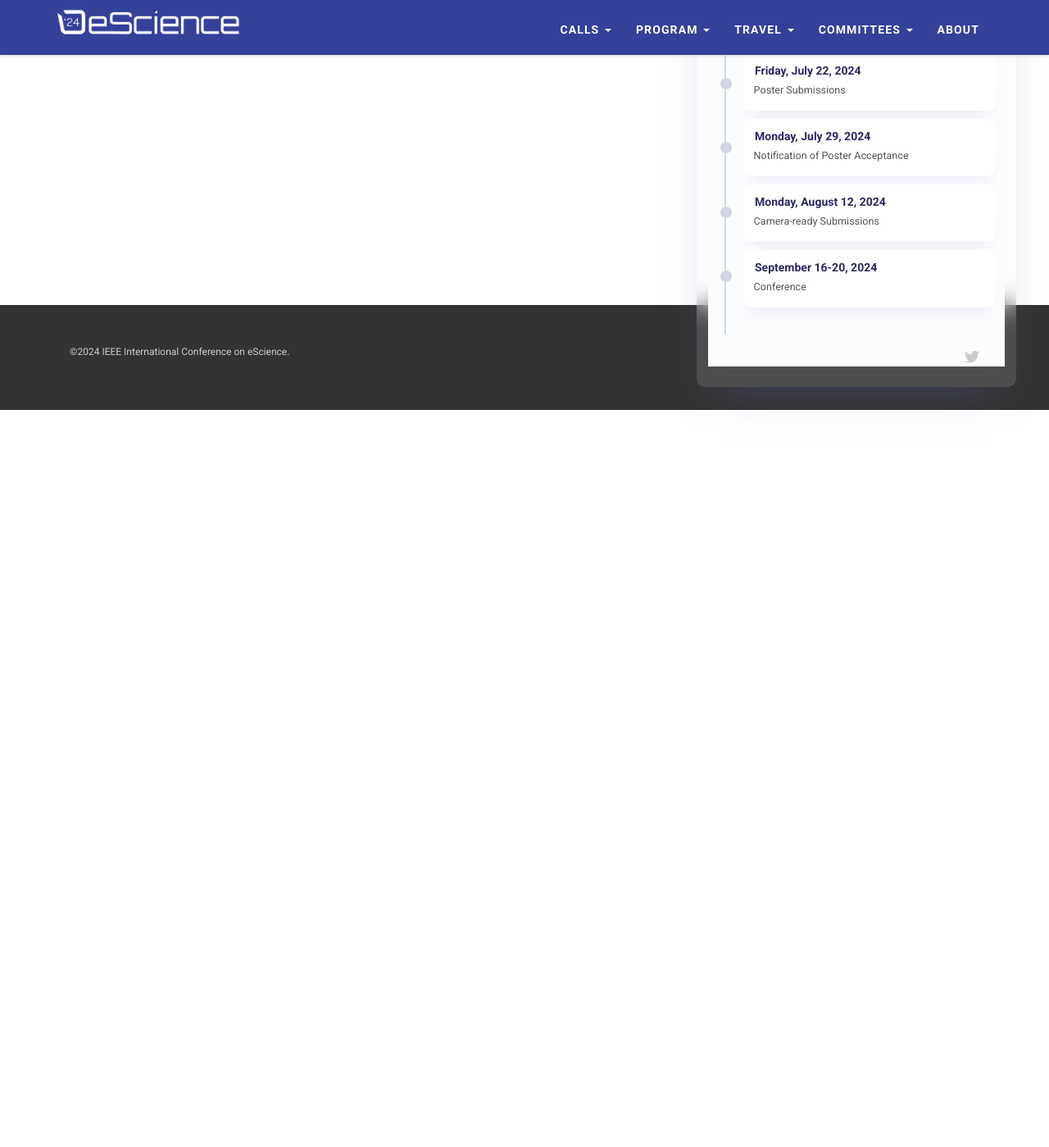
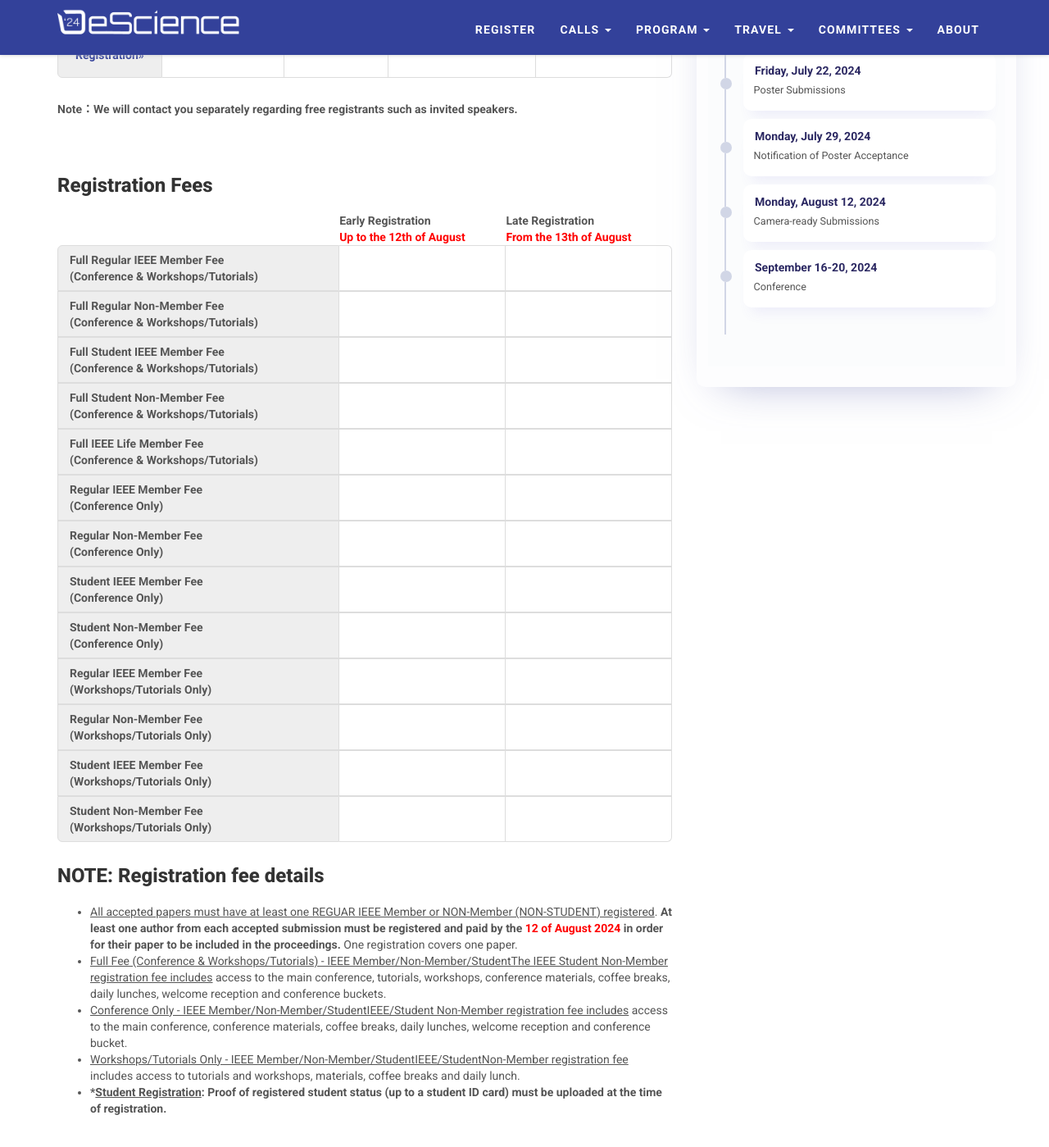
Before and after one commit to escience-conference/2024, a Jekyll site: the page built from registration.html, in a window 1280 px wide and 1400 px high, scrolled down 626 px. Shown: the whole window at 82% size. Built offline with Jekyll 4.4.1, drawn with Linux system fonts in a browser that asks for light colours; nearby versions of some CDN libraries; before the commit the page ends 1126 px from its top, so only the background shows below that; some of the changed text lies outside the part shown.

Commit message:
registration page

```diff
--- a/_data/main.yml
+++ b/_data/main.yml
@@ -30,6 +30,7 @@ description: >
 
 # visibility of contents in the website
 contents:
+  registration: true
   calls:
     papers: true
     workshops: true
--- a/_includes/header.html
+++ b/_includes/header.html
@@ -27,6 +27,12 @@
                         <a href="{{ site.baseurl }}/registration" class=dropdown-toggle style="background-color: #fff; border-radius: .5em; color: #f06236">Register ></a>
                     </li>
                     -->
+                    {% if site.data.main.contents.registration %}
+                    <li class="use-yamm yamm-fw">
+                      <a href="{{ site.baseurl}}/registration">Register</a>
+                    </li>
+                    {% endif %}
+
                     <li class="dropdown use-yamm yamm-fw">
                         <a href=# class=dropdown-toggle data-toggle=dropdown role=button aria-haspopup=true
                             aria-expanded=false>Calls <span class=caret></span></a>
--- a/registration.html
+++ b/registration.html
@@ -8,98 +8,164 @@ title: Registration
 
 <div style="margin: 2em 0">
     <p>
-        Registration is not yet available.
+        Participants will register for the conference through AMARYS (Scheduled to open in early June.
+        Registration will be online through AMARYS Powered by JTB. Participants can pay instantly using their
+        credit card (VISA/MASTERCARD / JCB/AMERICAN EXPRESS/Diners Club International).
+    </p>
+
+    <p>
+        The entire registration process is powered by AMARYS. The entire process is extremely easy to use,
+        completely safe and can be completed in just a few minutes.
+    </p>
+
+    <p style="font-weight: bold;">
+        Note: Participants must book accommodations, airport transfers, car rentals, etc. separately if required.
     </p>
 
 </div>
 
+<h3>Registration Steps</h3>
+<table>
+    <tr>
+        <td style="text-align: center;">
+            <h4>Create Account</h4>
+            <p>Create an <u>AMARYS</u> account</p>
+            <p><a href="https://amarys-jtb.jp/amarys/Default.aspx">New Registration&raquo;</a></p>
+        </td>
+        <td style="text-align: center;">
+            <h4>Verify  e-mail</h4>
+            <p>Once your account is set up, you will receive an automated email.</p>
+        </td>
+        <td style="text-align: center;">
+            <h4>Register now</h4>
+            <p>Please proceed to the registration page.</p>
+        </td>
+        <td style="text-align: center;">
+            <h4>Confirm registration</h4>
+            <p>Once your registration is complete, an automatic email will be sent to you.</p>
+        </td>
+        <td style="text-align: center;">
+            <h4>Pay and DONE</h4>
+            <p>After completing your registration, you will be redirected to the payment page.</p>
+        </td>
+    </tr>
+</table>
+
+<p style="font-weight: bold;">
+    Note：We will contact you separately regarding free registrants such as invited speakers.
+</p>
+
 <br /><br />
 
+<h3>Registration Fees</h3>
 
-
-<br /><br />
-<h3>Registration Fees</h3>
-<!--
 <table>
     <thead>
         <tr>
             <th></th>
             <th>
                 Early Registration<br />
-                <span style="color: red">Up to the 14th of August</span>
+                <span style="color: red">Up to the 12th of August</span>
             </th>
             <th>
                 Late Registration<br />
-                <span style="color: red">From the 15th of August</span>
+                <span style="color: red">From the 13th of August</span>
             </th>
         </tr>
     </thead>
     <tbody>
         <tr>
             <td>Full Regular IEEE Member Fee<br />(Conference & Workshops/Tutorials)</td>
-            <td>€700</td>
-            <td>€800</td>
+            <td></td>
+            <td></td>
         </tr>
         <tr>
             <td>Full Regular Non-Member Fee<br />(Conference & Workshops/Tutorials)</td>
-            <td>€840</td>
-            <td>€960</td>
+            <td></td>
+            <td></td>
         </tr>
         <tr>
             <td>Full Student IEEE Member Fee<br />(Conference & Workshops/Tutorials)</td>
-            <td>€500</td>
-            <td>€600</td>
+            <td></td>
+            <td></td>
         </tr>
         <tr>
             <td>Full Student Non-Member Fee<br />(Conference & Workshops/Tutorials)</td>
-            <td>€600</td>
-            <td>€720</td>
+            <td></td>
+            <td></td>
         </tr>
         <tr>
             <td>Full IEEE Life Member Fee<br />(Conference & Workshops/Tutorials)</td>
-            <td>€500</td>
-            <td>€600</td>
+            <td></td>
+            <td></td>
         </tr>
         <tr>
             <td>Regular IEEE Member Fee<br />(Conference Only)</td>
-            <td>€580</td>
-            <td>€680</td>
+            <td></td>
+            <td></td>
         </tr>
         <tr>
             <td>Regular Non-Member Fee<br />(Conference Only)</td>
-            <td>€700</td>
-            <td>€820</td>
+            <td></td>
+            <td></td>
         </tr>
         <tr>
             <td>Student IEEE Member Fee<br />(Conference Only)</td>
-            <td>€415</td>
-            <td>€510</td>
+            <td></td>
+            <td></td>
         </tr>
         <tr>
             <td>Student Non-Member Fee<br />(Conference Only)</td>
-            <td>€500</td>
-            <td>€615</td>
+            <td></td>
+            <td></td>
         </tr>
         <tr>
             <td>Regular IEEE Member Fee<br />(Workshops/Tutorials Only)</td>
-            <td>€250</td>
-            <td>€300</td>
+            <td></td>
+            <td></td>
         </tr>
         <tr>
             <td>Regular Non-Member Fee<br />(Workshops/Tutorials Only)</td>
-            <td>€300</td>
-            <td>€360</td>
+            <td></td>
+            <td></td>
         </tr>
         <tr>
             <td>Student IEEE Member Fee<br />(Workshops/Tutorials Only)</td>
-            <td>€190</td>
-            <td>€225</td>
+            <td></td>
+            <td></td>
         </tr>
         <tr>
             <td>Student Non-Member Fee<br />(Workshops/Tutorials Only)</td>
-            <td>€230</td>
-            <td>€270</td>
+            <td></td>
+            <td></td>
         </tr>
     </tbody>
 </table>
--->
+
+
+<h3>NOTE: Registration fee details</h3>
+<ul>
+    <li>
+        <u>All accepted papers must have at least one REGUAR IEEE Member or NON-Member (NON-STUDENT) registered</u>.
+        <b>At least one author from each accepted submission must be registered and paid by the
+        <span style="color: red;">12 of August 2024</span>
+        in order for their paper to be included in the proceedings.</b> One registration covers one paper.
+    </li>
+    <li>
+        <u>Full Fee (Conference & Workshops/Tutorials) - IEEE Member/Non-Member/StudentThe IEEE Student Non-Member
+        registration fee includes</u> access to the main conference, tutorials, workshops, conference materials,
+        coffee breaks, daily lunches, welcome reception and conference buckets.
+    </li>
+    <li>
+        <u>Conference Only - IEEE Member/Non-Member/StudentIEEE/Student Non-Member registration fee includes</u> access
+        to the main conference, conference materials, coffee breaks, daily lunches, welcome reception and conference bucket.
+    </li>
+    <li>
+        <u>Workshops/Tutorials Only - IEEE Member/Non-Member/StudentIEEE/StudentNon-Member registration fee</u> includes access
+        to tutorials and workshops, materials, coffee breaks and daily lunch.
+    </li>
+    <li style="font-weight: bold;">
+        *<u>Student Registration</u>: Proof of registered student status (up to a student ID card) must be uploaded at
+        the time of registration.
+    </li>
+</ul>
```
